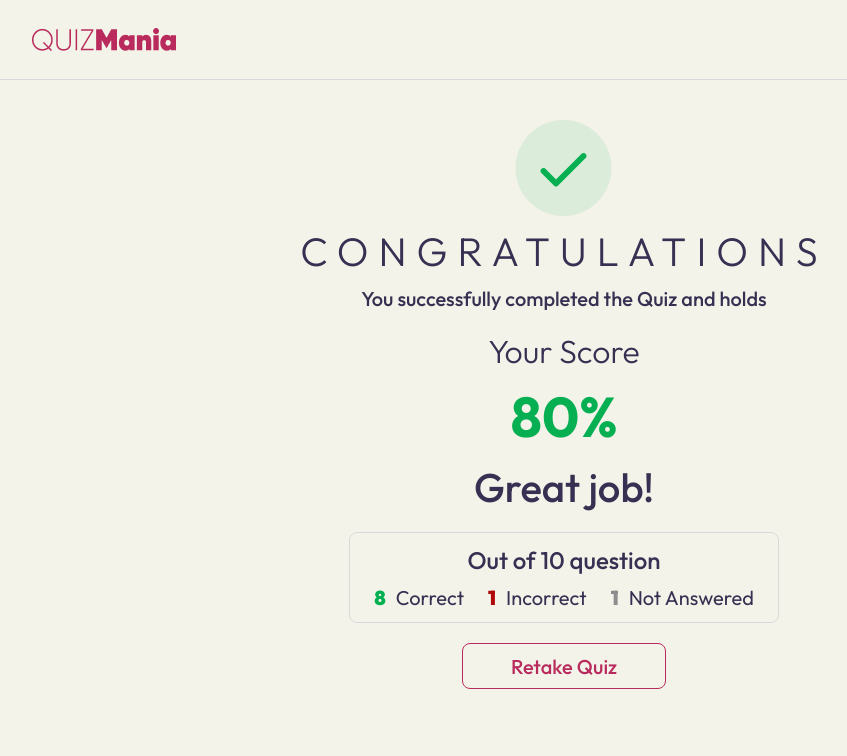
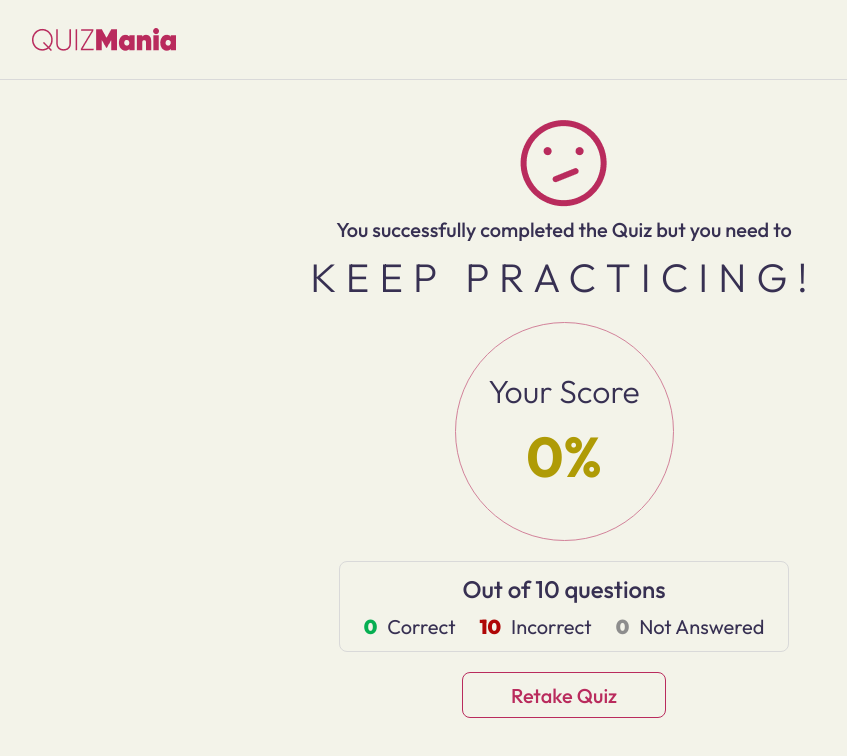
Before and after one commit to swapnil83/quiz-app, a React (Create React App) app: page /result in a window 1280 px wide. Shown: the top 756 px of the page, without its empty margins (76-923 px from the left). Built offline with nearby package versions, Linux system fonts and the light colour scheme; the HTML template or start-up script is replaced by a standard one.

Commit message:
logic tweaked

```diff
--- a/src/App.js
+++ b/src/App.js
@@ -14,16 +14,37 @@
     const [isModalOpen, setIsModalOpen] = useState(false);
     const [enableExitAction, setEnableExitAction] = useState(false);
     const [quizStart, setQuizStart] = useState(false);
+    const [score, setScore] = useState(0);
+    const [unanswered, setUnanswered] = useState(0);
+
+    const onExit = () => {
+        setEnableExitAction(false);
+        setInputData({
+            fullName: '',
+            category: ''
+        });
+        setQuizStart(false);
+        setScore(0);
+        setUnanswered(0);
+    };
+
+    const onRetakeQuiz = () => {
+        setInputData({
+            fullName: '',
+            category: ''
+        });
+        setQuizStart(false);
+        setScore(0);
+        setUnanswered(0);
+    };
 
     return (
         <div className='app'>
             <Header
                 enableExitAction={enableExitAction}
-                setEnableExitAction={setEnableExitAction}
                 inputData={inputData}
-                setInputData={setInputData}
                 quizStart={quizStart}
-                setQuizStart={setQuizStart}
+                onExit={onExit}
             />
             <BrowserRouter
                 future={{
@@ -48,7 +69,12 @@
                         path='/quiz'
                         element={
                             <QuizPage
+                                setEnableExitAction={setEnableExitAction}
                                 inputData={inputData}
+                                score={score}
+                                setScore={setScore}
+                                unanswered={unanswered}
+                                setUnanswered={setUnanswered}
                             />
                         }
                     />
@@ -56,6 +82,9 @@
                         path='/result'
                         element={
                             <QuizResult
+                                score={score}
+                                unanswered={unanswered}
+                                onRetakeQuiz={onRetakeQuiz}
                             />
                         }
                     />
--- a/src/components/Header/Header.jsx
+++ b/src/components/Header/Header.jsx
@@ -3,15 +3,10 @@
 import quizLogo from '../../assets/images/QUIZMania.png';
 
 const Header = (props) => {
-    const { enableExitAction, setEnableExitAction, inputData, setInputData, quizStart, setQuizStart } = props;
+    const { enableExitAction, inputData, quizStart, onExit } = props;
 
     const handleExitAction = () => {
-        setEnableExitAction(false);
-        setQuizStart(false);
-        setInputData({
-            fullName: '',
-            category: ''
-        })
+        onExit();
         window.history.back();
     };
 
--- a/src/components/Question/Question.css
+++ b/src/components/Question/Question.css
@@ -38,3 +38,21 @@
     width: 18px;
     height: 18px;
 }
+
+@media (max-width: 768px) {
+    .question-container {
+        max-width: unset;
+    }
+
+    .question {
+        font-size: 20px;
+    }
+
+    .options {
+        margin-left: 0;
+    }
+
+    .options label {
+        font-size: 16px;
+    }
+}
--- a/src/components/Question/Question.jsx
+++ b/src/components/Question/Question.jsx
@@ -1,9 +1,10 @@
 import React from "react";
 import './Question.css';
 
-const Question = ({ questionData, onAnswer }) => {
-    const handleOptionClick = (index) => {
-        onAnswer(index);
+const Question = ({ questionData, setSelectedOption, selectedOption }) => {
+
+    const handleOptionChange = (option) => {
+        setSelectedOption(option);
     };
 
     return (
@@ -15,11 +16,14 @@
             </div>
             <div className="options">
                 {questionData.options.map((option, index) => (
-                    <label key={index} onClick={() => handleOptionClick(option)}>
+                    <label key={index} htmlFor={`option-${index}`}>
                         <input
                             type="radio"
-                            name="option"
+                            id={`option-${index}`}
+                            name={`option-${questionData.id}`}
                             value={option}
+                            checked={selectedOption === option}
+                            onChange={() => handleOptionChange(option)}
                         /> {option}
                     </label>
                 ))}
--- a/src/components/QuizPage/QuizPage.css
+++ b/src/components/QuizPage/QuizPage.css
@@ -39,3 +39,42 @@
 .skip-btn:hover {
     background-color: #F7F7AF;
 }
+
+.next-button-disabled {
+    cursor: not-allowed;
+    background-color: #B92B5D;
+    color: #FFFFFF;
+    padding: 8px 48px;
+    border: none;
+    border-radius: 8px;
+    font-size: 24px;
+    font-weight: 500;
+    opacity: 40%;
+}
+
+@media (max-width: 768px) {
+    .quiz-page {
+        padding-inline: 18px;
+    }
+
+    .quiz-actions {
+        margin-top: 20px;
+        margin-left: 0;
+        width: 100%;
+    }
+
+    .next-btn, .skip-btn {
+        height: 52px;
+        width: calc(50% - 10px);
+        padding: 8px 24px;
+    }
+
+    .skip-btn {
+        padding: 8px 14px;
+    }
+
+    .next-button-disabled {
+        height: 52px;
+        width: calc(50% - 10px);
+    }
+}
--- a/src/components/QuizPage/QuizPage.jsx
+++ b/src/components/QuizPage/QuizPage.jsx
@@ -1,45 +1,45 @@
 import React, { useState } from 'react';
 import { useNavigate } from 'react-router-dom';
 import { responseData as quizData } from '../../data/response';
+import Question from '../Question/Question';
 import Timer from '../Timer/Timer';
-import Question from '../Question/Question';
 import QuestionProgressBar from '../QuestionProgressBar/QuestionProgressBar';
 import './QuizPage.css';
 
 const QuizPage = (props) => {
+    const { score, setScore, unanswered, setUnanswered, inputData, setEnableExitAction } = props;
     const filteredObject = quizData.filter((data) => {
-        return data.name === props.inputData.category
+        return data.name === inputData.category
     });
     const questions = filteredObject[0]?.questions || [];
     const [currentQuestion, setCurrentQuestion] = useState(0);
-    const [score, setScore] = useState(0);
+    const [selectedOption, setSelectedOption] = useState(null);
     const [timeLeft, setTimeLeft] = useState(10);
-    const [unanswered, setUnanswered] = useState(0);
 
     const navigate = useNavigate();
 
-    const handleNextQuestion = () => {
-        console.log('checking handleNextQuestion: ', currentQuestion, questions.length - 1);
+    const handleNextQuestion = ({ isSkipped }) => {
+        if (!isSkipped && selectedOption === questions[currentQuestion].correctAnswer) {
+            setScore(score + 1);
+        } else if (selectedOption === null) {
+            setUnanswered(unanswered + 1);
+        }
+
+        setSelectedOption(null);
+
         if (currentQuestion < questions.length - 1) {
             setCurrentQuestion(currentQuestion + 1);
             setTimeLeft(10);
-        }
-        else {
+        } else {
+            setEnableExitAction(false);
             navigate('/result');
         }
     };
 
-    const handleAnswer = (option) => {
-        console.log('checking answer', option, questions[currentQuestion].correctAnswer, option === questions[currentQuestion].correctAnswer);
-        if (option === questions[currentQuestion].correctAnswer) {
-            setScore(score + 1);
-        }
-        // handleNextQuestion();
-    };
-
     const handleTimeUp = () => {
         setUnanswered(unanswered + 1);
-        handleNextQuestion();
+        setSelectedOption(null);
+        handleNextQuestion({ isSkipped: true });
     };
 
     return (
@@ -48,10 +48,16 @@
             <QuestionProgressBar currentQuestion={currentQuestion} setCurrentQuestion={setCurrentQuestion} /> */}
             <Question
                 questionData={questions[currentQuestion]}
-                onAnswer={handleAnswer}
+                setSelectedOption={setSelectedOption}
+                selectedOption={selectedOption}
             />
             <div className='quiz-actions'>
-                <button className='next-btn' onClick={handleNextQuestion}>Next</button>
+                <button
+                    className={selectedOption ? 'next-btn': 'next-button-disabled'}
+                    onClick={() => handleNextQuestion({ isSkipped: false })}
+                >
+                    {currentQuestion === questions.length - 1 ? 'Finish' : 'Next'}
+                </button>
                 <button className='skip-btn' onClick={handleTimeUp}>Skip this question</button>
             </div>
         </div>
--- a/src/components/QuizResult/QuizResult.jsx
+++ b/src/components/QuizResult/QuizResult.jsx
@@ -1,60 +1,49 @@
-import React, { Fragment } from 'react';
-import './QuizResult.css';
+import React from 'react';
 import goodResultLogo from '../../assets/images/goodResultLogo.png';
 import poorResultLogo from '../../assets/images/poorResultLogo.png';
 import { useNavigate } from 'react-router-dom';
+import './QuizResult.css';
 
-const QuizResult = (props) => {
+const QuizResult = ({ score, unanswered, onRetakeQuiz }) => {
     const navigate = useNavigate();
-    const { score = 8, unanswered = 1 } = props;
+
     const failed = 10 - score - unanswered;
     const percentage = (score / 10) * 100;
-    let resultLogo;
 
-    if (percentage >= 80) {
-        resultLogo = goodResultLogo;
-    } else if (percentage < 80 && percentage >= 60) {
-        resultLogo = goodResultLogo;
-    } else if (percentage < 60) {
-        resultLogo = poorResultLogo;
-    }
+    const resultLogo = percentage >= 60 ? goodResultLogo : poorResultLogo;
+    const isGoodScore = percentage >= 60;
 
     const handleRetakeAction = () => {
+        onRetakeQuiz();
         navigate('/');
     };
 
     return (
         <div className='quiz-result'>
             <div className='top-section'>
-                <img src={resultLogo} alt='Good Result' />
-                {
-                    ((percentage >= 80) || (percentage < 80 && percentage >= 60))
-                    &&
-                    <Fragment>
+                <img
+                    src={resultLogo}
+                    alt={isGoodScore ? 'Good Result' : 'Poor Result'}
+                />
+                {isGoodScore ? (
+                    <>
                         <div className='appreciation-word'>CONGRATULATIONS</div>
-                        <div className='appreciation-message'>You successfully completed the Quiz and holds</div>
-                    </Fragment>
-                }
-                {
-                    (percentage < 60)
-                    &&
-                    <Fragment>
+                        <div className='appreciation-message'>You successfully completed the Quiz and hold</div>
+                    </>
+                ) : (
+                    <>
                         <div className='appreciation-message'>You successfully completed the Quiz but you need to</div>
                         <div className='appreciation-word'>KEEP PRACTICING!</div>
-                    </Fragment>
-                }
+                    </>
+                )}
             </div>
-            <div className={`middle-section ${(percentage < 60) ? 'failed' : ''}`}>
+            <div className={`middle-section ${!isGoodScore ? 'failed' : ''}`}>
                 <p>Your Score</p>
-                <div className={`score ${(percentage < 60) ? 'failedCount' : ''}`}>{percentage}%</div>
-                {
-                    ((percentage >= 80) || (percentage < 80 && percentage >= 60))
-                    &&
-                    <div className='score-message'>Great job!</div>
-                }
+                <div className={`score ${!isGoodScore ? 'failedCount' : ''}`}>{percentage}%</div>
+                {isGoodScore && <div className='score-message'>Great job!</div>}
             </div>
             <div className='bottom-section'>
-                <p>Out of 10 question</p>
+                <p>Out of 10 questions</p>
                 <div className='result-container'>
                     <div className='count'>
                         <span className='good'>{score}</span>
@@ -72,7 +61,7 @@
             </div>
             <button className='retake-action' onClick={handleRetakeAction}>Retake Quiz</button>
         </div>
-    )
+    );
 }
 
 export default QuizResult;
```
